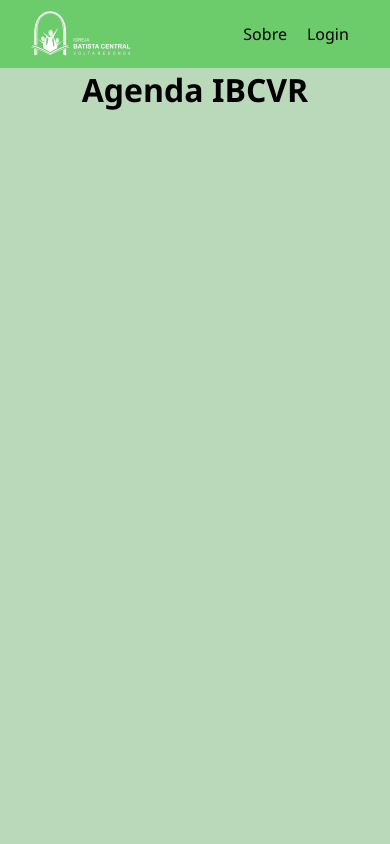
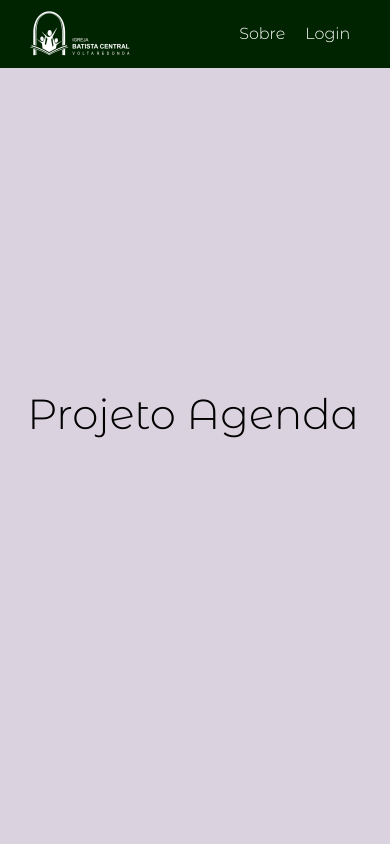
Before and after one commit to lucaslmeireles/projeto_uninter_ibcvr, a Django app: page / in a window 390 px wide. Run offline with Django 3.2, Linux system fonts and the light colour scheme.

Commit message:
desgin repensado

```diff
--- a/contatos/templates/contatos/inicio.html
+++ b/contatos/templates/contatos/inicio.html
@@ -7,6 +7,9 @@
     <meta name="viewport" content="width=device-width, initial-scale=1.0">
     <title>Agenda IBCVR</title>
     <link rel="stylesheet" href="{% static 'css/estilo.css' %}"/>
+    <link rel="preconnect" href="https://fonts.googleapis.com">
+    <link rel="preconnect" href="https://fonts.gstatic.com" crossorigin>
+    <link href="https://fonts.googleapis.com/css2?family=Montserrat+Alternates:wght@300&display=swap" rel="stylesheet">
 </head>
 
 <body>
@@ -22,9 +25,12 @@
         </ul>
     </nav>
 <main>
-    <div class="teste">
-    <h1>Agenda IBCVR</h1>
+    <div class="div-imagem">
+        <img class="imagem" src="{% static 'img/imgdiv.png' %}" alt="">
     </div>
+
+    <h1 class="texto">Projeto
+        Agenda</h1>
 
 </main>
 
--- a/templates/static/css/estilo.css
+++ b/templates/static/css/estilo.css
@@ -3,16 +3,11 @@
     margin: 0;
 }
 
-body {
-    font-family: 'Segoe UI', Tahoma, Geneva, Verdana, sans-serif;
-
-
-}
 
 .nav{
     height: 8vh;
     display: flex;
-    background-color: #6CCB6A;
+    background-color: #002400;
     justify-content: space-around;
     align-items: center;
 
@@ -28,20 +23,69 @@ body {
 }
 .items a{
     text-decoration: none;
-    color: black;
+    font-family: 'Montserrat Alternates', sans-serif;
+    color: #fff;
 }
 
 
 main{
 
-    background-color: rgb(186, 216, 186);
+    background-color: #DBD2E0;
     height: 92vh;
     margin: auto;
 
 }
 
+.imagem{
+    height: 65vh;
+    width: 19.5vw;
+    position: relative;
+    border-radius: 45px;
 
-h1{
+
+}
+
+.div-imagem{
+    background: rgba(39, 59, 9, 0.9);
+    border-radius: 45px;
+    height: 67vh;
+    width: 21vw;
+    left: 15vw;
+    top: 22vh;
+    position: absolute;
+    display: flex;
+    justify-content: center;
+    align-items: center;
+
+}
+
+
+.texto{
     text-align: center;
-    vertical-align: middle;
+    position: absolute;
+    font-size: 70px;
+    left: 37vw;
+    top: 46vh;
+    font-family: 'Montserrat Alternates', sans-serif;
+    font-style: normal;
+    font-weight: normal;
 }
+
+@media (max-width:800px){
+    .texto{
+        text-align: center;
+        position: absolute;
+        font-size: 42px;
+        left: 7vw;
+        top: 46vh;
+        font-family: 'Montserrat Alternates', sans-serif;
+        font-style: normal;
+        font-weight: normal;
+    }
+    .imagem{
+        display: none;
+    }
+    .div-imagem{
+        display: none;
+    }
+}
```
Also changed, not shown: templates/static/img/imgdiv.jpg (renamed from templates/static/img/inicial.jpg), templates/static/img/imgdiv.png (added).
